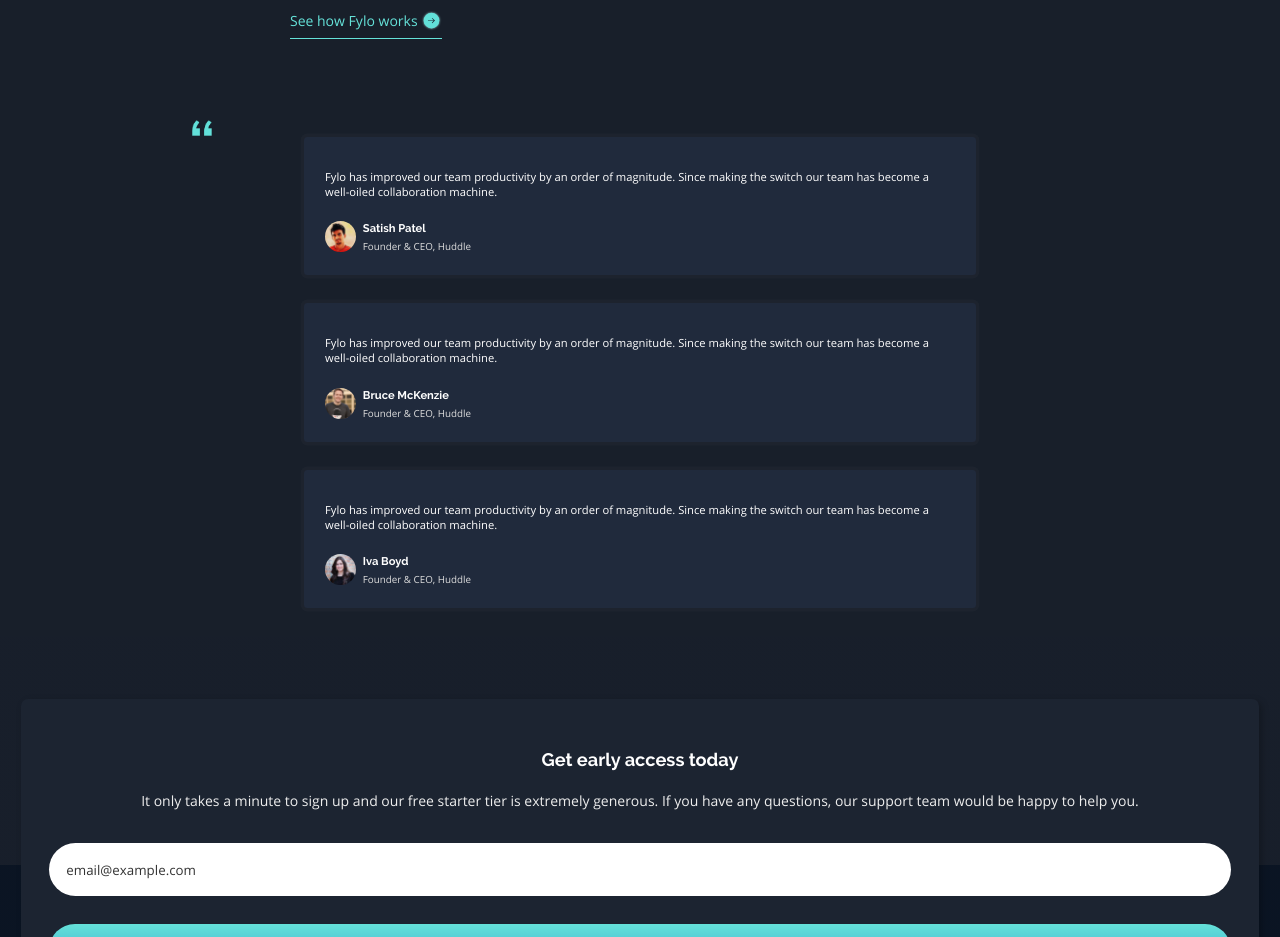
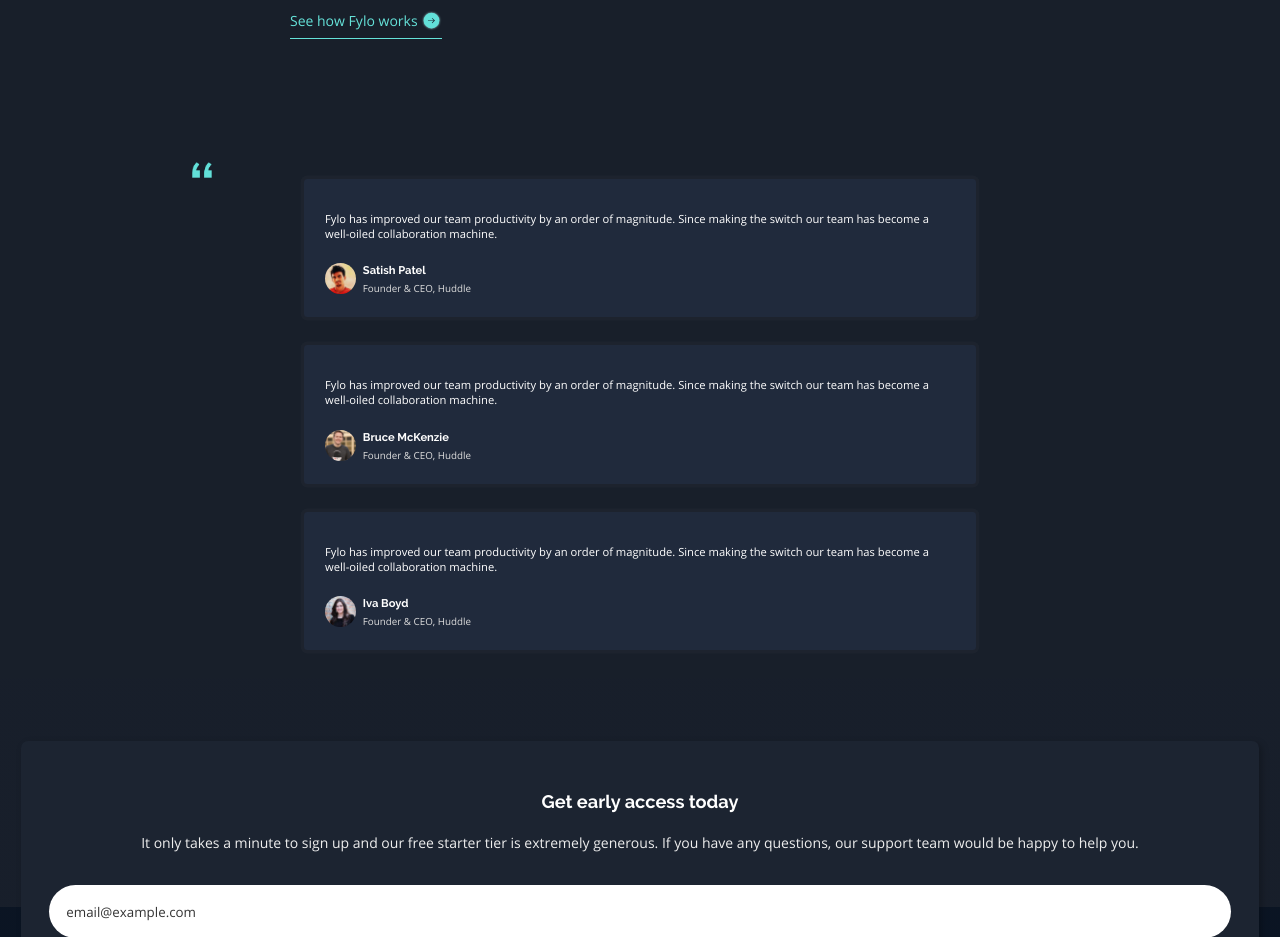
Before and after one commit to h-shams/fylo-landing-page-dark, a plain HTML site: page index.html in a window 1280 px wide. Shown: the part 2697-3634 px from the top of the page. Drawn offline with Linux system fonts and the light colour scheme.

Commit message:
fix gap between testimonials and access any where sections

```diff
--- a/css/main.css
+++ b/css/main.css
@@ -184,7 +184,7 @@ body{
 
 .testimonials{
   position: relative;
-  margin: 2em 0;
+  margin: 5em 0 2em;
 }
 .testimonials::after{
   content: " ";
```
